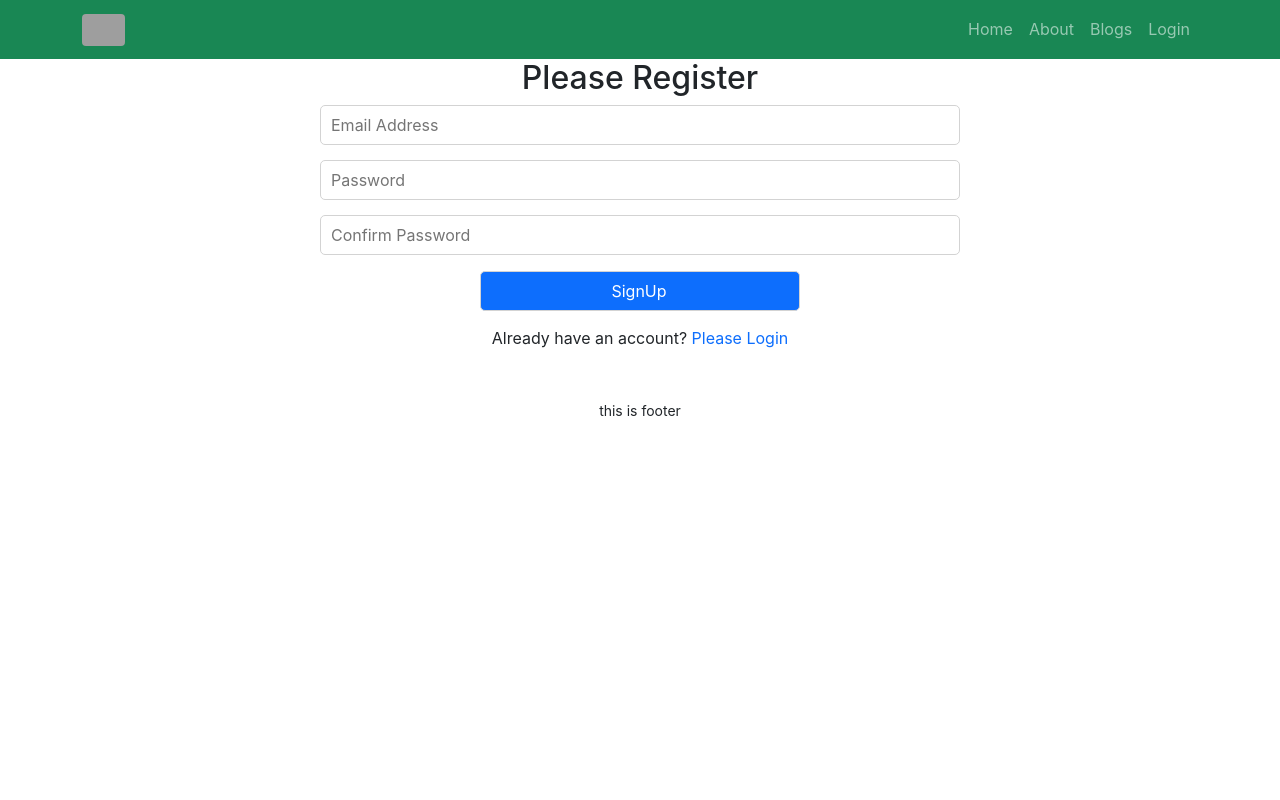
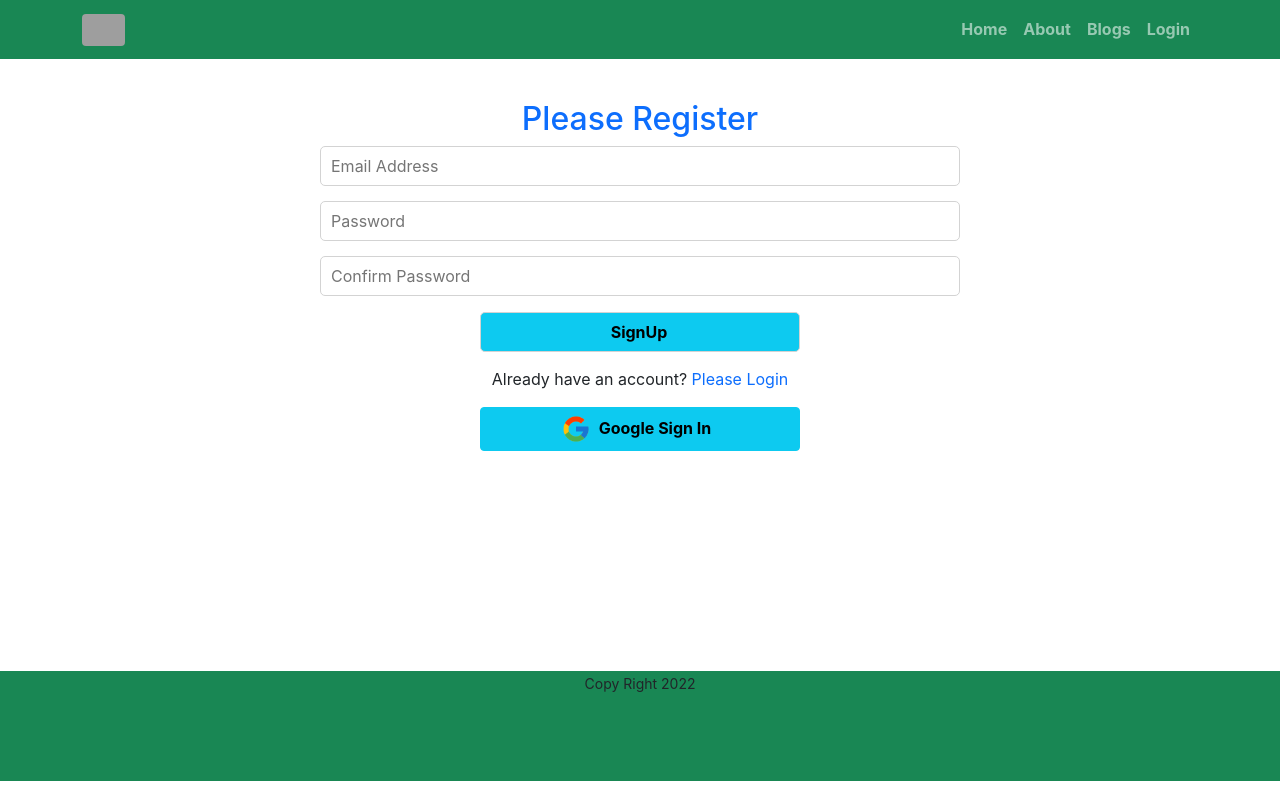
Before and after one commit to MafujulHaquePlabon/independent-service-provider, a React (Create React App) app: page /SignUp in a window 1280 px wide. Built offline with nearby package versions, Linux system fonts and the light colour scheme; no server answers; grey boxes are pictures that could not be loaded.

Commit message:
google auth added

```diff
--- a/package.json
+++ b/package.json
@@ -3,6 +3,7 @@
   "version": "0.1.0",
   "private": true,
   "dependencies": {
+    "@heroicons/react": "^1.0.6",
     "@testing-library/jest-dom": "^5.16.4",
     "@testing-library/react": "^13.1.1",
     "@testing-library/user-event": "^13.5.0",
--- a/src/About/About.js
+++ b/src/About/About.js
@@ -3,7 +3,7 @@ import React from 'react';
 const About = () => {
     return (
         <div>
-            <h1>this is about</h1>
+            <h1>this is aboutthis is aboutthis is aboutthis is aboutthis is aboutthis is aboutthis is aboutthis is aboutthis is aboutthis is aboutthis is aboutthis is aboutthis is aboutthis is aboutthis is aboutthis is about</h1>
         </div>
     );
 };
--- a/src/App.js
+++ b/src/App.js
@@ -8,6 +8,7 @@ import About from './About/About';
 import Login from './Login/Login';
 import Footer from './Shared/Footer/Footer';
 import SignUp from './SignUp/SignUp';
+import Notfound from './NotFound/Notfound';
 
 
 function App() {
@@ -21,6 +22,7 @@ function App() {
         <Route path="/About" element={<About></About>}></Route>
         <Route path="/login" element={<Login></Login>}></Route>
         <Route path="/SignUp" element={<SignUp></SignUp>}></Route>
+        <Route path="*" element={<Notfound></Notfound>}></Route>
 
       </Routes>
       <Footer></Footer>
--- a/src/Login/Login.js
+++ b/src/Login/Login.js
@@ -43,7 +43,7 @@ const Login = () => {
 
     return (
         <div>
-            <div className='container w-50 mx-auto'>
+            <div style={{marginTop:"100px"}} className='container w-50 mx-auto'>
           {/*   <PageTitle title="Login"></PageTitle> */}
             <h2 className='text-primary text-center mt-2'>Please Login</h2>
             <Form onSubmit={handleUserSignIn}>
@@ -58,7 +58,7 @@ const Login = () => {
              loading && <p>loading...</p>
          }
 
-                <Button className="btn-success rounded border-0 py-2 w-50 mx-auto d-block mb-2" type="submit">
+                <Button className="btn-info  rounded border-0 py-2 w-50 fw-bolder mx-auto d-block mb-2" type="submit">
                     Login
                 </Button>
             </Form>
--- /dev/null
+++ b/src/NotFound/Notfound.js
@@ -0,0 +1,18 @@
+import React from 'react';
+import { XIcon } from '@heroicons/react/solid'
+
+const Notfound = () => {
+    return (
+        <div>
+        <div>
+        <h1 className='text-green-700 text-2xl font-semibold flex justify-center'>Page Not Found
+          <span ><XIcon style={{width:'30px'}} className='w-8 text-red-600 '></XIcon></span> </h1>
+         <div className='flex justify-center'>
+         <img  src="https://imgs.search.brave.com/jLLT4J9siXzYHiV8NzhDx8cxA49HVMxu2-2d5r7pxQQ/rs:fit:330:240:1/g:ce/aHR0cDovL2ltZzA4/LmRldmlhbnRhcnQu/bmV0Lzk2NDAvaS8y/MDEyLzIwMS8xLzAv/ZXJyb3JfNDA0X19m/aWxlX25vdF9mb3Vu/ZF9fYnlfbW9ydGlt/ZXJtY21pcmVzdGlu/a3MtZDU4MGUxay5w/bmc" alt="" />
+         </div>
+        </div>
+     </div>
+    );
+};
+
+export default Notfound;
--- a/src/Shared/Footer/Footer.js
+++ b/src/Shared/Footer/Footer.js
@@ -1,9 +1,12 @@
 import React from 'react';
+import "./Footer.css"
 
 const Footer = () => {
     return (
-        <div>
-            <p  className='mt-5' ><small>this is footer</small></p>
+        <div className="bg-success">
+           <footer style={{marginTop:"220px", height:"110px"}}>
+               <p><small>Copy Right 2022</small></p>
+           </footer>
         </div>
     );
 };
--- a/src/Shared/Header/Header.js
+++ b/src/Shared/Header/Header.js
@@ -14,7 +14,7 @@ const Header = () => {
     }
     return (
         <div>
-               <Navbar collapseOnSelect expand="lg" sticky='top' bg="success" variant="dark">
+               <Navbar collapseOnSelect expand="lg"  fixed='top' bg="success" variant="dark">
                 <Container>
                     <Navbar.Brand as={Link} to="/">
                     <img height={32} className='rounded' src={`https://imgs.search.brave.com/yiPOkjkxcgPV2yca7eK-MdHeorsFULuFyHoWFpYK4WE/rs:fit:626:626:1/g:ce/aHR0cHM6Ly9pbWFn/ZS5mcmVlcGlrLmNv/bS9mcmVlLXZlY3Rv/ci9kb2N0b3ItaWNv/bi1hdmF0YXItd2hp/dGVfMTM2MTYyLTU4/LmpwZw`} alt="" />
@@ -27,16 +27,16 @@ const Header = () => {
 
                         </Nav>
                         <Nav>
-                        <Nav.Link href="home">Home</Nav.Link>
-                            <Nav.Link as={Link}  to="about">About</Nav.Link>
-                            <Nav.Link as={Link} to="Blogs">
+                        <Nav.Link className="fw-bolder hover:text-white" href="home">Home</Nav.Link>
+                            <Nav.Link className="fw-bolder hover:text-white" as={Link}  to="about">About</Nav.Link>
+                            <Nav.Link className="fw-bolder hover:text-white" as={Link} to="Blogs">
                                 Blogs
                             </Nav.Link>
                             {
                                  user ?
                                     <button className='btn btn-link text-white text-decoration-none' onClick={handleSignOut}>sign out</button>
                                 :
-                                <Nav.Link as={Link} to="login">
+                                <Nav.Link className="fw-bolder hover:text-white" as={Link} to="login">
                                 Login
                             </Nav.Link>}
                         </Nav>
--- /dev/null
+++ b/src/SignUp/Loading/Loading.js
@@ -0,0 +1,14 @@
+import React from 'react';
+import { Spinner } from 'react-bootstrap';
+
+const Loading = () => {
+    return (
+        <div>
+                    <div style={{height: '300px'}} className='w-100 d-flex justify-content-center align-items-center'>
+            <Spinner animation="border" variant="primary" />
+        </div>
+        </div>
+    );
+};
+
+export default Loading;
--- a/src/SignUp/SignUp.js
+++ b/src/SignUp/SignUp.js
@@ -4,6 +4,7 @@ import { useCreateUserWithEmailAndPassword, useUpdateProfile } from 'react-fireb
 import { Navigate, useNavigate } from 'react-router';
 import { Link } from 'react-router-dom';
 import "./SignUp.css"
+import SocialLogin from './SocialLogin/SocialLogin';
 
 const SignUp = () => {
 
@@ -26,6 +27,7 @@ const SignUp = () => {
     }
     if(user){
         navigate("/Home");
+
     }
     const handleCreateUser=event=>{
       event.preventDefault();
@@ -44,8 +46,8 @@ const SignUp = () => {
 
     return (
         <div>
-            <div className='register-form'>
-            <h2 style={{ textAlign: 'center' }}>Please Register</h2>
+            <div style={{marginTop:"100px"}} className='register-form'>
+            <h2 className="text-primary" style={{ textAlign: 'center' }}>Please Register</h2>
             <form onSubmit={handleCreateUser}>
 
                 <input onBlur={ handleEmailBlur} type="email" name="email" id="" placeholder='Email Address' required />
@@ -60,12 +62,12 @@ const SignUp = () => {
               {/*   <label className={`ps-2 ${agree ? '' : 'text-danger'}`} htmlFor="terms">Accept Doctor Health_Sheba Terms and Conditions</label> */}
                 <input
                    /*   disabled={!agree}  */
-                    className='w-50 mx-auto btn btn-primary mt-2'
+                    className='w-50 mx-auto btn btn-info fw-bolder mt-2'
                     type="submit"
                     value="SignUp" />
             </form>
             <p>Already have an account? <Link to="/login" className='text-primary pe-auto text-decoration-none'/*  onClick={navigateLogin} */>Please Login</Link> </p>
-           {/*  <SocialLogig></SocialLogig> */}
+           <SocialLogin></SocialLogin>
         </div>
         </div>
     );
--- a/src/SignUp/SocialLogin/SocialLogin.js
+++ b/src/SignUp/SocialLogin/SocialLogin.js
@@ -1,104 +1,29 @@
 import React from 'react';
+import { useSignInWithGoogle } from 'react-firebase-hooks/auth';
+import { useNavigate } from 'react-router';
+import { Link } from 'react-router-dom';
+import auth from '../../firebase.init';
+import Loading from '../Loading/Loading';
+import google from "./googleIcone.png"
 
 const SocialLogin = () => {
-
-   /*  const [agree, setAgree] = useState(false); */
-   const [
-    createUserWithEmailAndPassword,
-    user,
-    loading,
-    error,
-] = useCreateUserWithEmailAndPassword(auth, {sendEmailVerification: true});
-/*  const [updateProfile, updating, updateError] = useUpdateProfile(auth); */
-
-const navigate = useNavigate();
-
-const navigateLogin = () => {
-    navigate('/login');
-}
-/*
- if(loading || updating){
-    return <loading></loading>
-}  */
-
-/*  if (user) {
- console.log('user', user);
-}
-*/
- const handleSignOut = /* async  */(event) => {
-    event.preventDefault();
-    const name = event.target.name.value;
-    const email = event.target.email.value;
-    const password = event.target.password.value;
-   /*  const agree = event.target.terms.checked; */
-
-   /*  await/*
-
-  /*   await updateProfile({ displayName: name });
-    console.log('Updated profile'); */
-  /*   Navigate('/home'); */
-  createUserWithEmailAndPassword(email, password);
-
-
-
-
-
-
-  const navigate = useNavigate();
-      const emailRef = useRef('');
-    const passwordRef = useRef('');
-
-     const location = useLocation();
-
-    let from = location.state?.from?.pathname || "/";
-    let errorElement;
-    const [
-        signInWithEmailAndPassword,
-        user,
-        loading,
-        error,
-    ] = useSignInWithEmailAndPassword(auth);
-
-   /* const [sendPasswordResetEmail, sending] = useSendPasswordResetEmail(auth); */
-
-    /* if (loading || sending) {
+    const [signInWithGoogle, user, loading, error] = useSignInWithGoogle(auth);
+    const navigate = useNavigate();
+    if (user) {
+        navigate('/Home');
+    }
+    if(loading ){
         return <Loading></Loading>
-    } */
-
-    /* if (user) {
-        navigate(from, { replace: true });
-    } */
-
-    /* if (error) {
-        errorElement = <p className='text-danger'>Error: {error?.message}</p>
-    } */
-
-     const handleSubmit = event => {
-        event.preventDefault();
-         const email = emailRef.current.value;
-        const password = passwordRef.current.value;
-
-        signInWithEmailAndPassword(email, password);
     }
-
-     const navigateSignUp = event => {
-        navigate('/SignUp');
-    }
-
-   /*  const resetPassword = async () => {
-        const email = emailRef.current.value;
-        if (email) {
-            await sendPasswordResetEmail(email);
-            toast('Sent email');
-        } */
-       /*  else{
-            toast('please enter your email address');
-        } */
-
-}
+   /*  const google="https://imgs.search.brave.com/BhWxPPAj1OqjBLXobFjxUuZedP-bjuaffBY9Gf1g5IY/rs:fit:1000:1000:1/g:ce/aHR0cHM6Ly93d3cu/cG9seW10bC5jYS9j/YWxlbmRyaWVyL3Np/dGVzL2NhbGVuZHJp/ZXIuYW1pZ293MjAy/MC5wb2x5bXRsLmNh/L2ZpbGVzL2dvb2ds/ZWxvZ28uanBn"; */
     return (
         <div>
-
+            <button
+                    onClick={() =>signInWithGoogle()}
+                    className='btn btn-info w-50 d-block mx-auto my-2'>
+                    <img style={{ width: '30px' }} src={google} alt="" />
+                    <span className='px-2 fw-bolder'>Google Sign In</span>
+                </button>
         </div>
     );
 };
```
Also changed, not shown: src/Shared/Footer/Footer.css (added), src/Shared/Header/Header.css (added), src/SignUp/SocialLogin/googleIcone.png (added), 1 other file (tests, documents, lock files or other folders).
